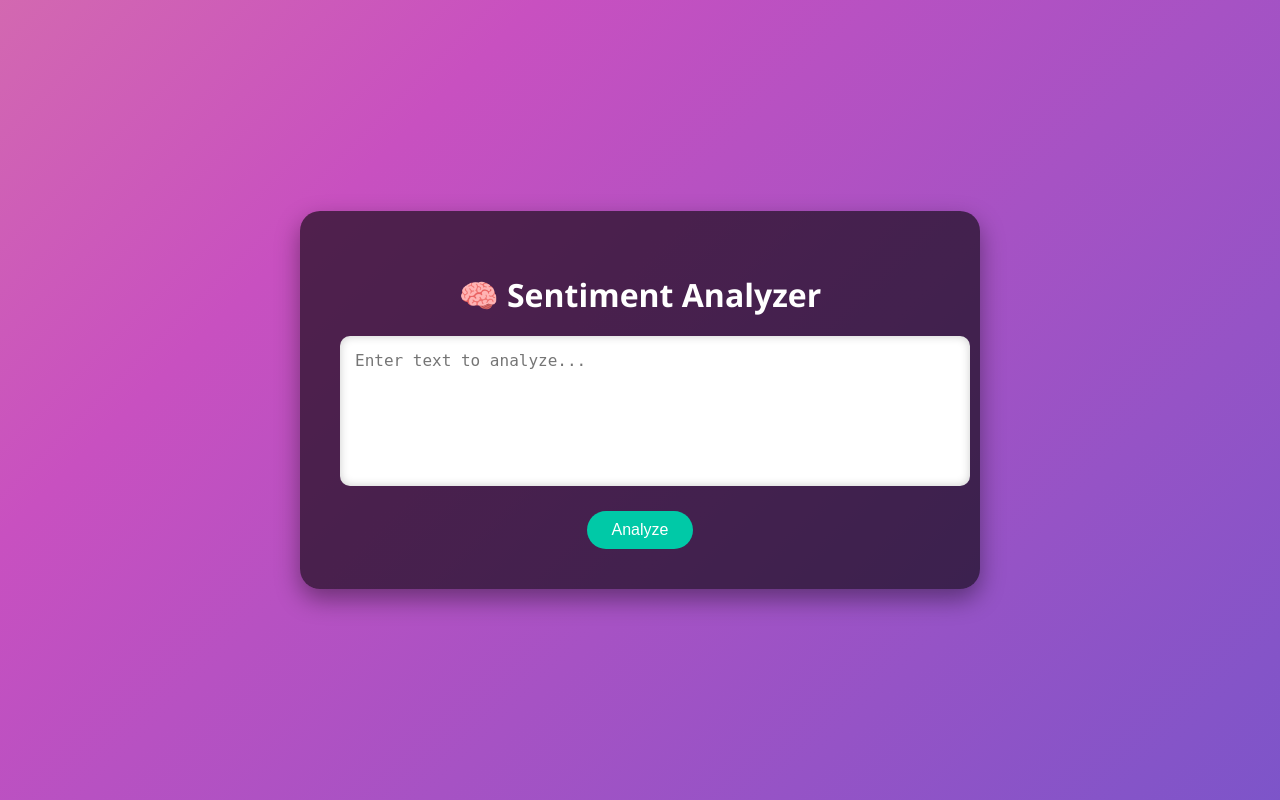
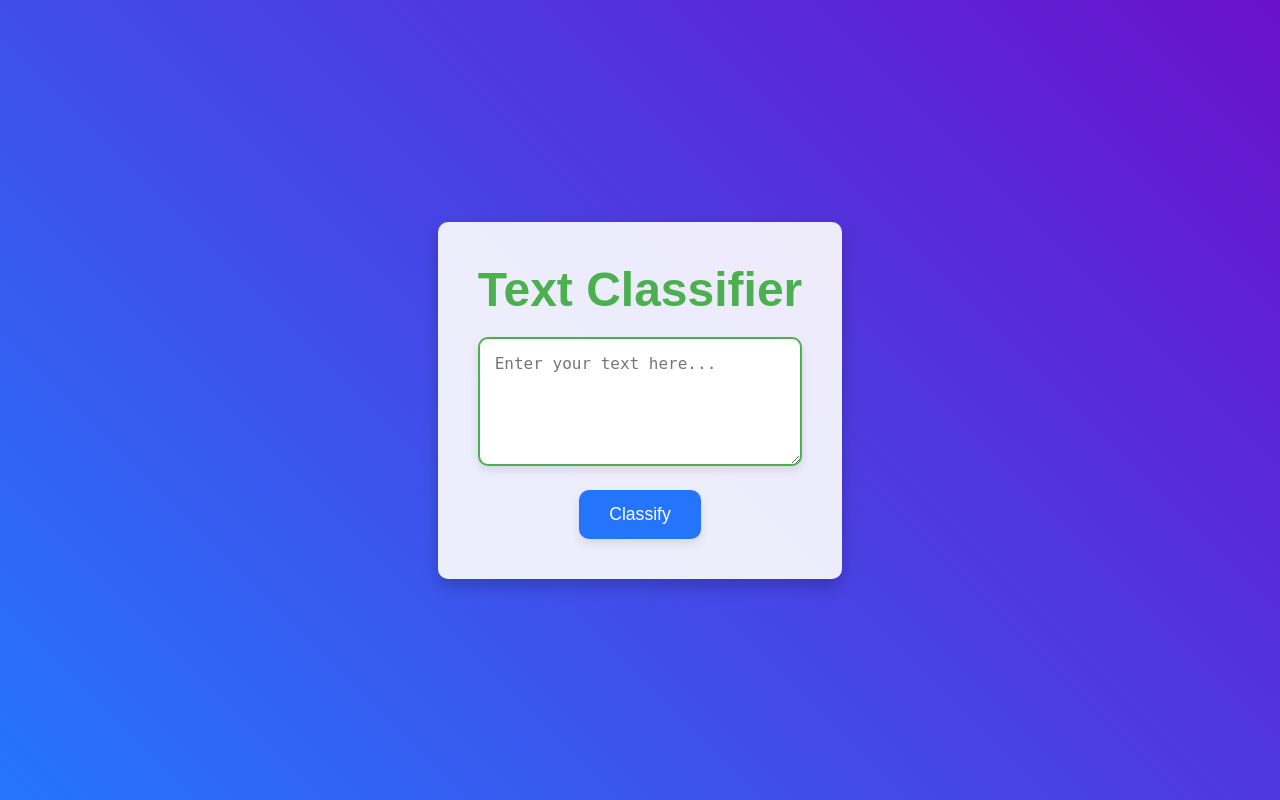
Before and after one commit to zahidramzan189/Sentiment-Analyzer, a Flask app: page / in a window 1280 px wide. Run offline with Flask 3, Linux system fonts and the light colour scheme; parts of the project's set-up code (start-up, migrations or seed data) failed here and were passed over.

Commit message:
Initial commit

```diff
--- a/app.py
+++ b/app.py
@@ -1,16 +1,42 @@
 from flask import Flask, render_template, request
-from sentiment import analyze_with_vader, analyze_with_bert
+import joblib
+import string
+import nltk
+from nltk.corpus import stopwords
+
+nltk.download('stopwords')
 
 app = Flask(__name__)
 
+# Load model, vectorizer, and categories
+model = joblib.load('model/classifier.pkl')
+vectorizer = joblib.load('model/vectorizer.pkl')
+categories = ['positive', 'negative']  # The correct mapping for prediction labels
+
+
+def preprocess(text):
+    text = text.lower()
+    text = text.translate(str.maketrans('', '', string.punctuation))
+    stop_words = set(stopwords.words('english'))
+    words = text.split()
+    filtered = [word for word in words if word not in stop_words]
+    return " ".join(filtered)
+
+
 @app.route('/', methods=['GET', 'POST'])
 def index():
-    vader_result = bert_result = ''
     if request.method == 'POST':
-        text = request.form['text']
-        vader_result = analyze_with_vader(text)
-        bert_result = analyze_with_bert(text)
-    return render_template('index.html', vader_result=vader_result, bert_result=bert_result)
+        input_text = request.form['text']
+        clean_text = preprocess(input_text)
+        vector = vectorizer.transform([clean_text])
+        prediction = model.predict(vector)[0]  # Prediction returns a string ('positive' or 'negative')
+
+        # Directly use the prediction as the category
+        category = prediction
+
+        return render_template('index.html', result=category, input_text=input_text)
+    return render_template('index.html', result=None)
+
 
 if __name__ == '__main__':
-    app.run(debug=True, use_reloader=False)
+    app.run(debug=True)
--- /dev/null
+++ b/main.py
@@ -0,0 +1,4 @@
+import pickle
+
+with open('model/classifier.pkl', 'rb') as f:
+    model = pickle.load(f)
--- a/static/style.css
+++ b/static/style.css
@@ -1,29 +1,135 @@
+/* General Reset */
+* {
+    margin: 0;
+    padding: 0;
+    box-sizing: border-box;
+}
+
+/* Background styles */
 body {
-    font-family: Arial, sans-serif;
-    background-color: #f7f7f7;
+    font-family: 'Arial', sans-serif;
+    height: 100vh;
+    overflow: hidden;
+    display: flex;
+    justify-content: center;
+    align-items: center;
+    background: linear-gradient(45deg, #6a11cb, #2575fc);
+    animation: gradientAnimation 5s ease infinite;
+}
+
+/* Background animation */
+@keyframes gradientAnimation {
+    0% {
+        background: linear-gradient(45deg, #6a11cb, #2575fc);
+    }
+    50% {
+        background: linear-gradient(45deg, #2575fc, #6a11cb);
+    }
+    100% {
+        background: linear-gradient(45deg, #6a11cb, #2575fc);
+    }
+}
+
+/* Container for content */
+.container {
+    background-color: rgba(255, 255, 255, 0.9);
+    border-radius: 10px;
+    padding: 40px;
+    width: 100%;
+    max-width: 600px;
+    box-shadow: 0 8px 16px rgba(0, 0, 0, 0.2);
+    text-align: center;
+    animation: slideUp 1s ease-out;
+}
+
+/* Slide-up animation */
+@keyframes slideUp {
+    0% {
+        opacity: 0;
+        transform: translateY(50px);
+    }
+    100% {
+        opacity: 1;
+        transform: translateY(0);
+    }
+}
+
+/* Title styling */
+.title {
+    font-size: 3rem;
+    font-weight: bold;
+    color: #4CAF50;
+    margin-bottom: 20px;
+    animation: fadeIn 2s ease-out;
+}
+
+/* Input textarea styling */
+.input-text {
+    width: 100%;
+    padding: 15px;
+    font-size: 1rem;
+    border: 2px solid #4CAF50;
+    border-radius: 10px;
+    margin-bottom: 20px;
+    resize: vertical;
+    transition: all 0.3s ease;
+    box-shadow: 0 4px 8px rgba(0, 0, 0, 0.1);
+}
+
+/* Textarea focus animation */
+.input-text:focus {
+    border-color: #2575fc;
+    box-shadow: 0 4px 8px rgba(37, 117, 252, 0.4);
+    outline: none;
+}
+
+/* Classify button styling */
+.classify-btn {
+    background-color: #2575fc;
+    color: white;
+    padding: 14px 30px;
+    font-size: 1.1rem;
+    border: none;
+    border-radius: 10px;
+    cursor: pointer;
+    transition: all 0.3s ease;
+    box-shadow: 0 4px 8px rgba(0, 0, 0, 0.1);
+}
+
+/* Button hover effect */
+.classify-btn:hover {
+    background-color: #4CAF50;
+    box-shadow: 0 4px 8px rgba(0, 0, 0, 0.15);
+}
+
+/* Result section */
+.result {
+    margin-top: 30px;
+    background-color: #fff;
     padding: 20px;
+    border-radius: 10px;
+    box-shadow: 0 4px 8px rgba(0, 0, 0, 0.2);
+    animation: fadeIn 1s ease-out;
 }
-.container {
-    max-width: 600px;
-    margin: auto;
-    background: white;
-    padding: 30px;
-    border-radius: 8px;
-    box-shadow: 0 0 10px #ccc;
+
+.result-text {
+    font-weight: bold;
+    color: #2575fc;
+    font-size: 1.5rem;
 }
-textarea {
-    width: 100%;
-    height: 150px;
-    padding: 10px;
-    font-size: 16px;
+
+/* Fade-in animation for results */
+@keyframes fadeIn {
+    0% {
+        opacity: 0;
+    }
+    100% {
+        opacity: 1;
+    }
 }
-button {
-    padding: 10px 20px;
-    font-size: 16px;
+
+/* Adding a small margin to the text in the result box */
+.result p {
+    margin-top: 10px;
+    color: #333;
 }
-.result {
-    margin-top: 20px;
-    padding: 15px;
-    border-left: 5px solid #007bff;
-    background-color: #eef2f7;
-}
--- a/templates/index.html
+++ b/templates/index.html
@@ -1,100 +1,28 @@
 <!DOCTYPE html>
 <html lang="en">
 <head>
-  <meta charset="UTF-8">
-  <title>Sentiment Analyzer</title>
-  <style>
-    /* Background Animation */
-    body {
-      margin: 0;
-      padding: 0;
-      font-family: 'Segoe UI', Tahoma, Geneva, Verdana, sans-serif;
-      background: linear-gradient(-45deg, #4158D0, #C850C0, #FFCC70, #00C9A7);
-      background-size: 400% 400%;
-      animation: gradientBG 15s ease infinite;
-      height: 100vh;
-      display: flex;
-      justify-content: center;
-      align-items: center;
-      color: #fff;
-    }
-
-    @keyframes gradientBG {
-      0% { background-position: 0% 50%; }
-      50% { background-position: 100% 50%; }
-      100% { background-position: 0% 50%; }
-    }
-
-    .container {
-      background: rgba(0, 0, 0, 0.6);
-      padding: 40px;
-      border-radius: 20px;
-      box-shadow: 0 10px 25px rgba(0, 0, 0, 0.4);
-      text-align: center;
-      width: 90%;
-      max-width: 600px;
-    }
-
-    h1 {
-      margin-bottom: 20px;
-    }
-
-    textarea {
-      width: 100%;
-      height: 120px;
-      border-radius: 10px;
-      border: none;
-      padding: 15px;
-      font-size: 16px;
-      resize: none;
-      box-shadow: inset 0 0 10px rgba(0, 0, 0, 0.2);
-    }
-
-    button {
-      margin-top: 20px;
-      padding: 10px 25px;
-      border: none;
-      border-radius: 50px;
-      background: #00C9A7;
-      color: white;
-      font-size: 16px;
-      cursor: pointer;
-      transition: all 0.3s ease;
-    }
-
-    button:hover {
-      background: #00b095;
-      transform: scale(1.05);
-    }
-
-    .result {
-      margin-top: 30px;
-      font-size: 20px;
-      font-weight: bold;
-      animation: fadeIn 1s ease-in-out;
-    }
-
-    @keyframes fadeIn {
-      from { opacity: 0; transform: translateY(10px); }
-      to { opacity: 1; transform: translateY(0); }
-    }
-  </style>
+    <meta charset="UTF-8">
+    <meta name="viewport" content="width=device-width, initial-scale=1.0">
+    <title>Text Classifier</title>
+    <link rel="stylesheet" href="{{ url_for('static', filename='style.css') }}">
 </head>
 <body>
-  <div class="container">
-    <h1>🧠 Sentiment Analyzer</h1>
-    <form method="post">
-      <textarea name="text" placeholder="Enter text to analyze..." required>{{ request.form.text or '' }}</textarea>
-      <br>
-      <button type="submit">Analyze</button>
-    </form>
+    <div class="background">
+        <div class="container">
+            <h1 class="title">Text Classifier</h1>
 
-    {% if vader_result or bert_result %}
-    <div class="result">
-      <p><strong>VADER Sentiment:</strong> {{ vader_result }}</p>
-      <p><strong>BERT Sentiment:</strong> {{ bert_result }}</p>
+            <form method="POST" action="/" class="form">
+                <textarea class="input-text" name="text" rows="5" placeholder="Enter your text here..."></textarea><br>
+                <button class="classify-btn" type="submit">Classify</button>
+            </form>
+
+            {% if result %}
+                <div class="result fadeIn">
+                    <h2>Prediction: <span class="result-text">{{ result }}</span></h2>
+                    <p><strong>Input Text:</strong> "{{ input_text }}"</p>
+                </div>
+            {% endif %}
+        </div>
     </div>
-    {% endif %}
-  </div>
 </body>
 </html>
```
Also changed, not shown: requirements.txt (+3 -4 lines), sentiment.py (deleted, +0 -25 lines), train_model.py (added, +23 -0 lines), README.md (added), 4 other files.
